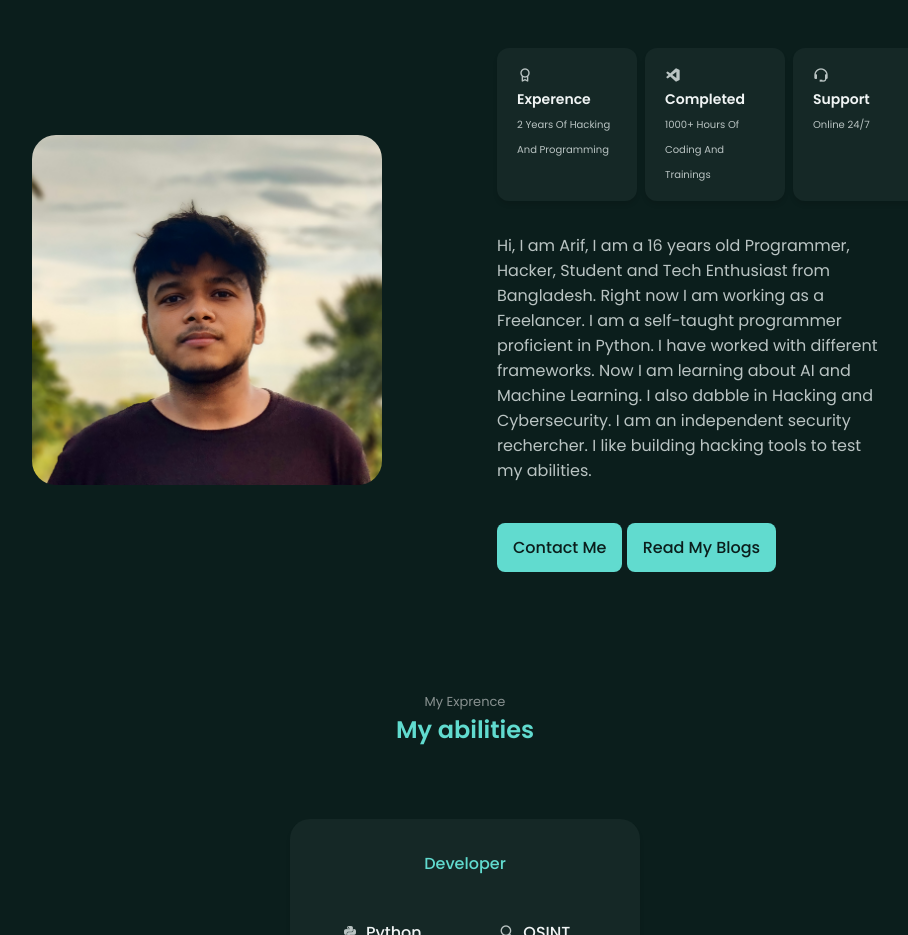
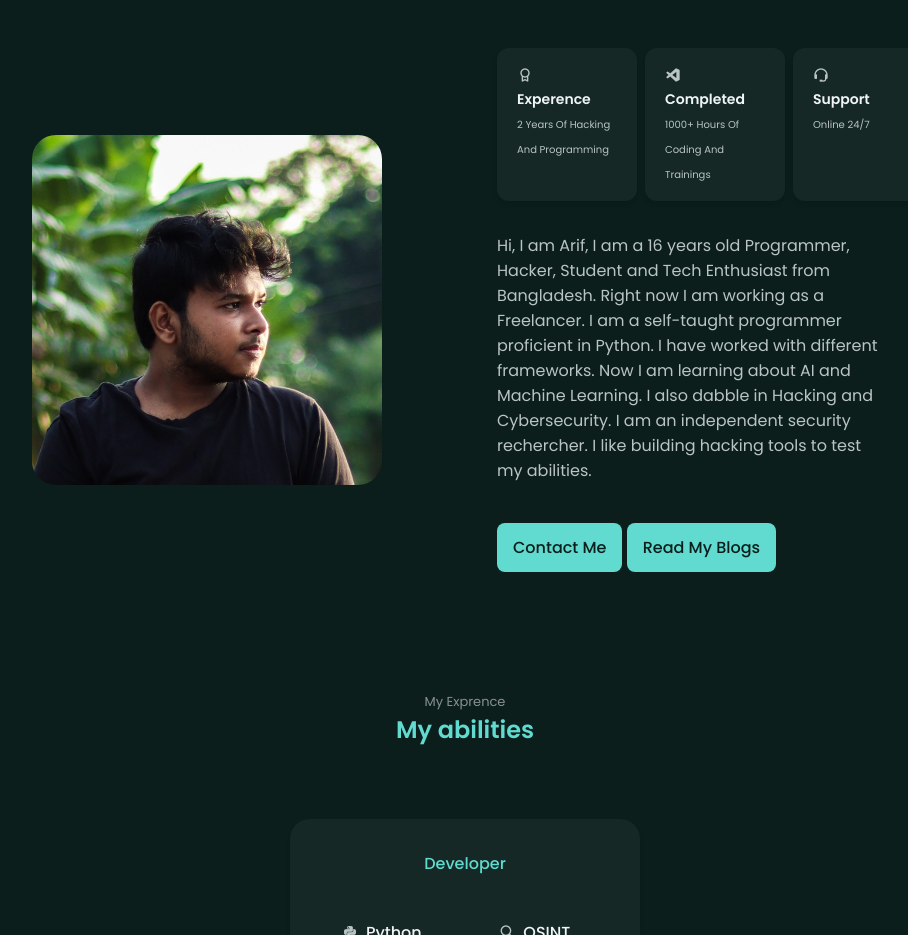
Before and after one commit to arifanzum/arifanzum.github.io, a plain HTML site: page index.html in a window 1280 px wide. Shown: the part 840-1775 px from the top of the page, without its empty margins (175-1083 px from the left). Drawn offline with nearby package versions, Linux system fonts and the light colour scheme.

Commit message:
Updated profile picture

```diff
--- a/index.html
+++ b/index.html
@@ -74,7 +74,7 @@
               <span class="section__subtitle">My Intro</span>
               <h1 class="section__title">About Me</h1>
               <div class="about__container container grid">
-                <img src="assets/img/mypic.jpg" alt="A photo of Arif Anzum" class="about__img">
+                <img src="assets/img/arif.jpg" alt="A photo of Arif Anzum" class="about__img">
 
                 <div class="about__data">
                   <div class="about__info">
```
Also changed, not shown: assets/img/arif.jpg (added), assets/img/mypic.jpg (deleted).
